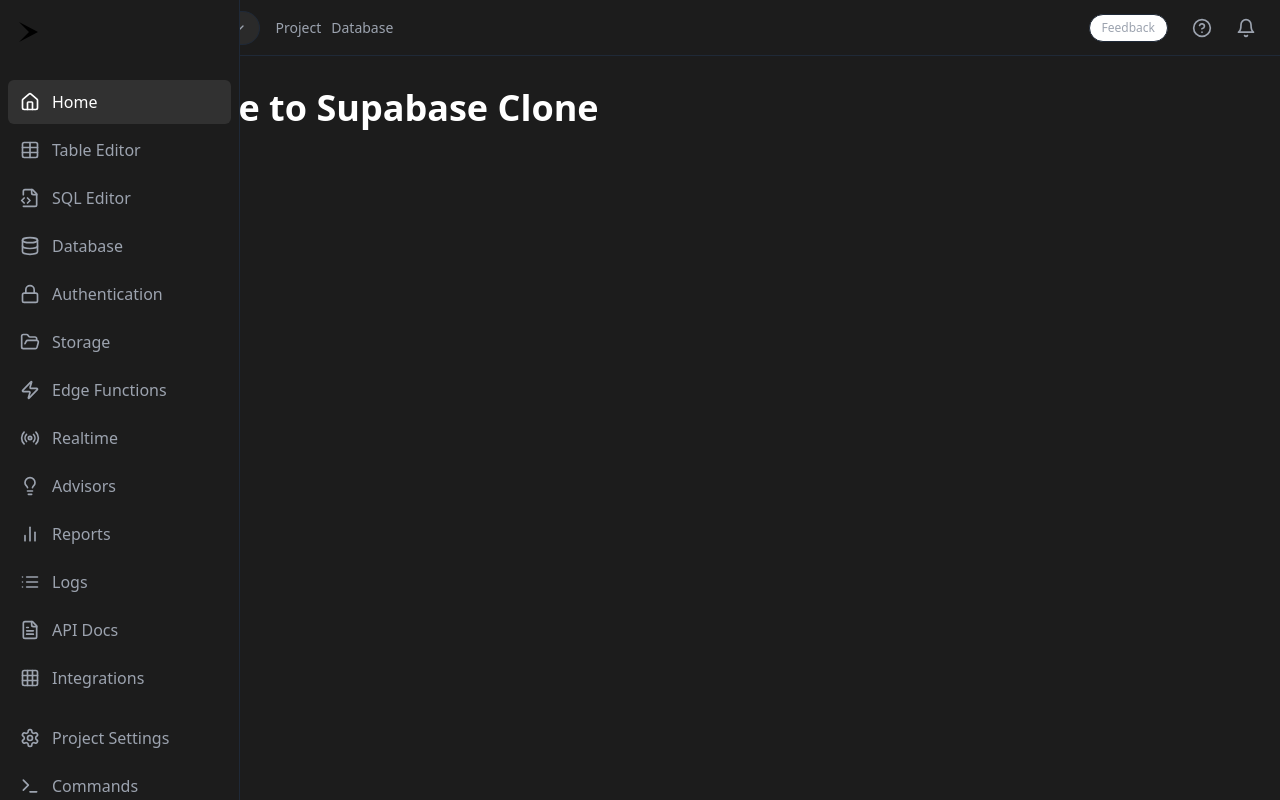
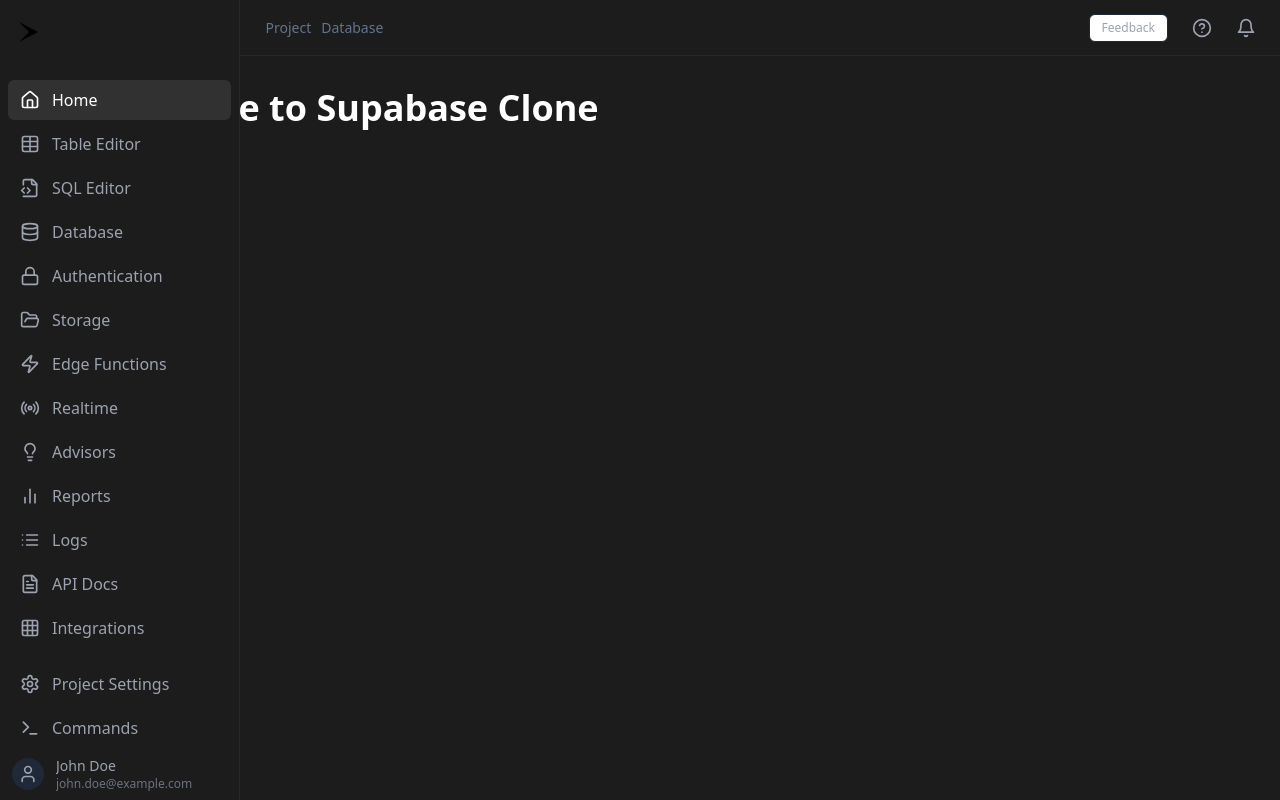
Before and after one commit to remcostoeten/modular-ui-breeze, a React (Vite) app: page / in a window 1280 px wide. Built offline with nearby package versions, Linux system fonts and the light colour scheme.

Commit message:
Reverted to edit d1d55faf-1df6-4661-be4f-7e232a46e1dd: "Fix layout for settings page
Wrap the settings page with the top bar and sidebars to ensure consistent layout across the application.
[skip gpt_engineer]"

```diff
--- a/src/features/navigation/components/sidebar-item.tsx
+++ b/src/features/navigation/components/sidebar-item.tsx
@@ -2,6 +2,7 @@ import { motion } from 'framer-motion';
 import { LucideIcon } from 'lucide-react';
 import { Link, useLocation } from 'react-router-dom';
 import { cn } from '@/lib/utils';
+import { themeConfig } from '@/config/theme';
 
 interface SidebarItemProps {
   icon: LucideIcon;
@@ -18,20 +19,11 @@ export const SidebarItem = ({ icon: Icon, label, path, isExpanded }: SidebarItem
     <Link
       to={path}
       className={cn(
-        'flex items-center px-3 py-2 rounded-md transition-colors relative group min-h-[44px]',
+        'flex items-center px-3 py-2 rounded-md transition-colors relative group',
         isActive ? 'bg-[#313131] text-white' : 'text-gray-400 hover:bg-[#2A2A2A] hover:text-white'
       )}
     >
-      <div className={cn(
-        "flex items-center justify-center",
-        !isExpanded && "w-full"
-      )}>
-        <Icon size={20} className={cn(
-          "transition-all",
-          !isExpanded && "w-5 h-5"
-        )} />
-      </div>
-
+      <Icon size={20} />
       <motion.span
         initial={false}
         animate={{
@@ -43,13 +35,12 @@ export const SidebarItem = ({ icon: Icon, label, path, isExpanded }: SidebarItem
       >
         {label}
       </motion.span>
-
       {!isExpanded && (
         <motion.div
           initial={{ opacity: 0, x: -20 }}
           animate={{ opacity: 0 }}
           whileHover={{ opacity: 1, x: 0 }}
-          className="fixed left-16 bg-[#1C1C1C] text-white px-2 py-1 rounded ml-2 whitespace-nowrap z-50"
+          className="fixed left-16 bg-gray-900 text-white px-2 py-1 rounded ml-2 whitespace-nowrap z-50"
         >
           {label}
         </motion.div>
--- a/src/features/navigation/components/sidebar.tsx
+++ b/src/features/navigation/components/sidebar.tsx
@@ -12,7 +12,7 @@ export const Sidebar = () => {
     <motion.div
       initial={false}
       animate={{
-        width: isExpanded ? 240 : 56 // Adjusted from 64 to 56 for better proportions
+        width: isExpanded ? 240 : 64
       }}
       onMouseEnter={() => setIsExpanded(true)}
       onMouseLeave={() => setIsExpanded(false)}
--- a/src/features/navigation/components/top-bar-icons.tsx
+++ b/src/features/navigation/components/top-bar-icons.tsx
@@ -13,9 +13,9 @@ export const TopBarIcons = () => {
         <DropdownMenuTrigger className="p-2 rounded hover:bg-[#2A2A2A] transition-colors">
           <HelpCircle className="h-5 w-5 text-gray-400" />
         </DropdownMenuTrigger>
-        <DropdownMenuContent align="end" className="bg-[#1C1C1C] border-gray-800">
-          <DropdownMenuItem className="text-gray-300 hover:bg-[#2A2A2A] focus:bg-[#2A2A2A]">Documentation</DropdownMenuItem>
-          <DropdownMenuItem className="text-gray-300 hover:bg-[#2A2A2A] focus:bg-[#2A2A2A]">Support</DropdownMenuItem>
+        <DropdownMenuContent align="end">
+          <DropdownMenuItem>Documentation</DropdownMenuItem>
+          <DropdownMenuItem>Support</DropdownMenuItem>
         </DropdownMenuContent>
       </DropdownMenu>
 
@@ -23,12 +23,12 @@ export const TopBarIcons = () => {
         <DropdownMenuTrigger className="p-2 rounded hover:bg-[#2A2A2A] transition-colors">
           <Bell className="h-5 w-5 text-gray-400" />
         </DropdownMenuTrigger>
-        <DropdownMenuContent align="end" className="w-80 bg-[#1C1C1C] border-gray-800">
+        <DropdownMenuContent align="end" className="w-80">
           <div className="flex items-center justify-between px-4 py-2 border-b border-gray-800">
-            <h2 className="font-medium text-white">Notifications</h2>
-            <div className="flex gap-4 text-sm">
-              <button className="text-white hover:text-gray-300">Inbox</button>
-              <button className="text-gray-400 hover:text-gray-300">Archived</button>
+            <h2 className="font-medium">Notifications</h2>
+            <div className="flex gap-4 text-sm text-gray-400">
+              <button className="hover:text-white">Inbox</button>
+              <button className="hover:text-white">Archived</button>
             </div>
           </div>
           <div className="py-8 text-center text-sm text-gray-400">
--- a/src/features/navigation/components/top-bar.tsx
+++ b/src/features/navigation/components/top-bar.tsx
@@ -12,14 +12,10 @@ export const TopBar = () => {
         <Breadcrumb>
           <BreadcrumbList>
             <BreadcrumbItem>
-              <BreadcrumbLink href="/" className="text-gray-400 hover:text-white transition-colors">
-                Project
-              </BreadcrumbLink>
+              <BreadcrumbLink href="/">Project</BreadcrumbLink>
             </BreadcrumbItem>
             <BreadcrumbItem>
-              <BreadcrumbLink href="/database" className="text-gray-400 hover:text-white transition-colors">
-                Database
-              </BreadcrumbLink>
+              <BreadcrumbLink href="/database">Database</BreadcrumbLink>
             </BreadcrumbItem>
           </BreadcrumbList>
         </Breadcrumb>
@@ -29,7 +25,7 @@ export const TopBar = () => {
         <Button
           variant="outline"
           size="sm"
-          className="text-gray-400 border-gray-800 hover:bg-[#2A2A2A] hover:text-white text-xs px-3 py-1 h-7 rounded-full"
+          className="text-gray-400 border-gray-800 hover:bg-[#2A2A2A] hover:text-white text-xs px-3 py-1 h-7"
         >
           Feedback
         </Button>
--- a/src/features/navigation/components/workspace-switcher.tsx
+++ b/src/features/navigation/components/workspace-switcher.tsx
@@ -13,24 +13,24 @@ export const WorkspaceSwitcher = () => {
 
   return (
     <DropdownMenu>
-      <DropdownMenuTrigger className="flex items-center gap-2 px-3 py-1.5 rounded-full bg-[#2A2A2A] hover:bg-[#313131] transition-colors border border-gray-800">
-        <span className="text-sm font-medium text-white">{currentWorkspace}</span>
+      <DropdownMenuTrigger className="flex items-center gap-2 px-2 py-1.5 rounded hover:bg-[#2A2A2A] transition-colors">
+        <span className="text-sm text-white">{currentWorkspace}</span>
         <ChevronDown className="h-4 w-4 text-gray-400" />
       </DropdownMenuTrigger>
-      <DropdownMenuContent className="w-56 bg-[#1C1C1C] border-gray-800">
+      <DropdownMenuContent className="w-56">
         <div className="px-2 py-1.5">
           <input
             type="text"
             placeholder="Search organization..."
-            className="w-full px-2 py-1 text-sm bg-[#2A2A2A] border border-gray-800 rounded focus:outline-none focus:ring-1 focus:ring-gray-700 text-white placeholder-gray-400"
+            className="w-full px-2 py-1 text-sm bg-transparent border border-gray-800 rounded focus:outline-none focus:border-gray-700"
           />
         </div>
-        <DropdownMenuSeparator className="bg-gray-800" />
-        <DropdownMenuItem className="text-gray-300 hover:bg-[#2A2A2A] focus:bg-[#2A2A2A] cursor-pointer">
+        <DropdownMenuSeparator />
+        <DropdownMenuItem>
           remcostoeten's Org
         </DropdownMenuItem>
-        <DropdownMenuSeparator className="bg-gray-800" />
-        <DropdownMenuItem className="text-gray-300 hover:bg-[#2A2A2A] focus:bg-[#2A2A2A] cursor-pointer">
+        <DropdownMenuSeparator />
+        <DropdownMenuItem>
           <span className="flex items-center gap-2">
             <span className="text-primary">+</span>
             New organization
```
